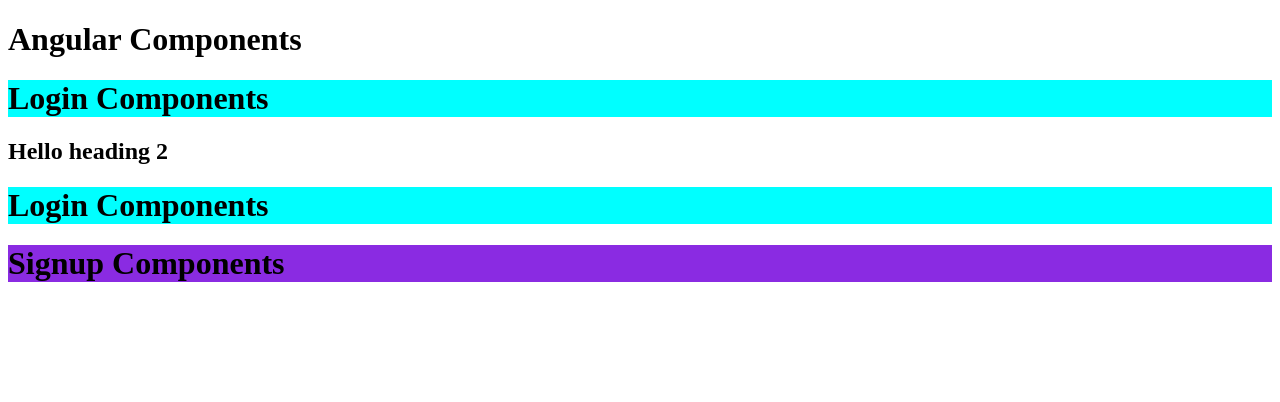
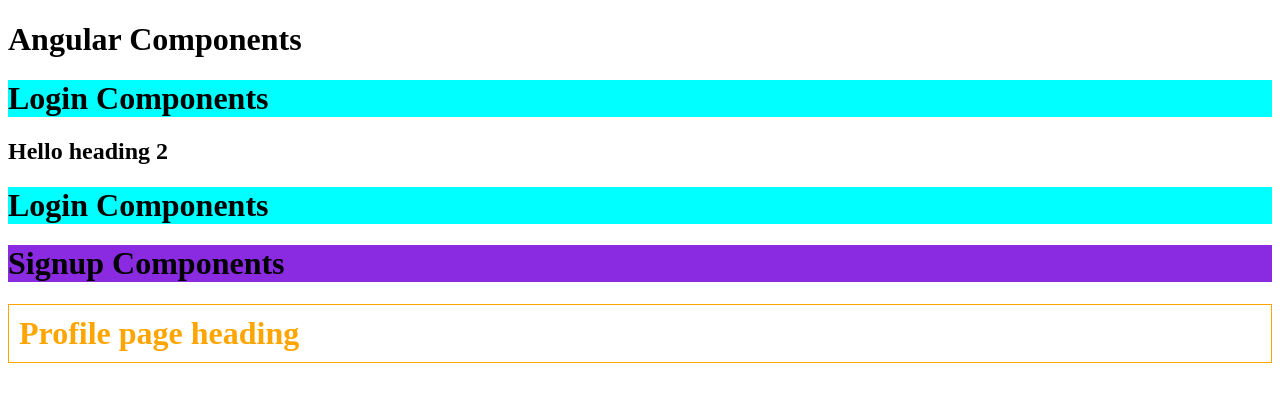
Before and after one commit to khushi667/Angular, an Angular app: page / in a window 1280 px wide. Shown: the top 402 px of the page. Built offline with nearby package versions, Linux system fonts and the light colour scheme.

Commit message:
setup initial structure for custom component

```diff
--- a/src/app/app.component.html
+++ b/src/app/app.component.html
@@ -13,3 +13,4 @@
 <h2>Hello heading 2</h2>
 <app-login></app-login>
 <app-signup></app-signup>
+<app-profile></app-profile>
--- a/src/app/app.component.ts
+++ b/src/app/app.component.ts
@@ -1,11 +1,12 @@
 import { Component } from '@angular/core';
 import { LoginComponent } from './login/login.component';
 import { SignupComponent } from './signup/signup.component';
+import { ProfileComponent } from './profile/profile.component';
 
 @Component({
   selector: 'app-root',
   standalone: true,
-  imports: [LoginComponent, SignupComponent],
+  imports: [LoginComponent, SignupComponent, ProfileComponent],
   templateUrl: './app.component.html',
   styleUrls: ['./app.component.css']
 })
--- /dev/null
+++ b/src/app/profile/profile.component.css
@@ -0,0 +1,5 @@
+h1{
+    border: 1px solid orange;
+    color:orange;
+    padding: 10px
+}
--- /dev/null
+++ b/src/app/profile/profile.component.html
@@ -0,0 +1 @@
+<h1>Profile page heading</h1>
```
Also changed, not shown: src/app/profile/profile.component.ts (added, +14 -0 lines).
